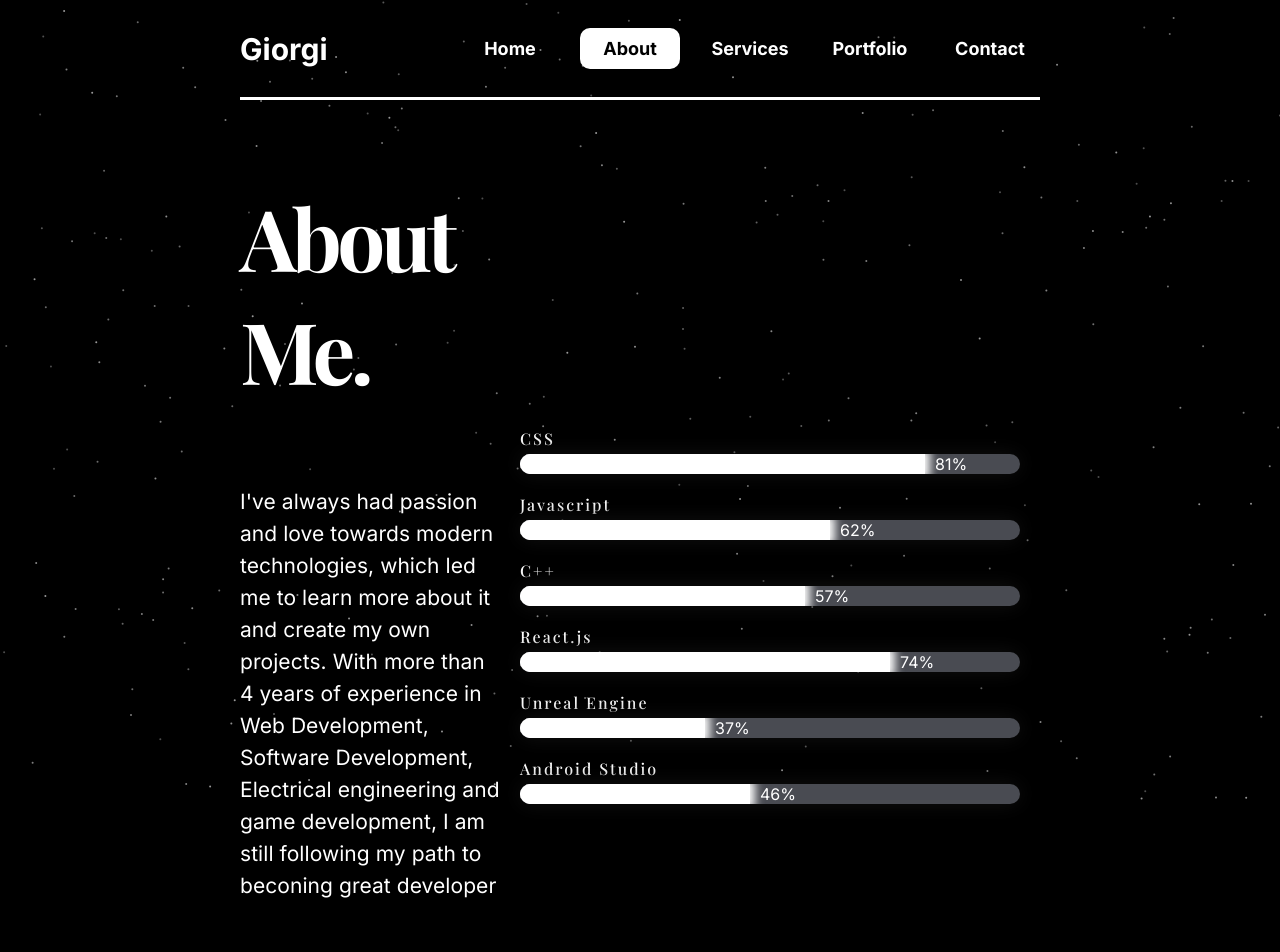
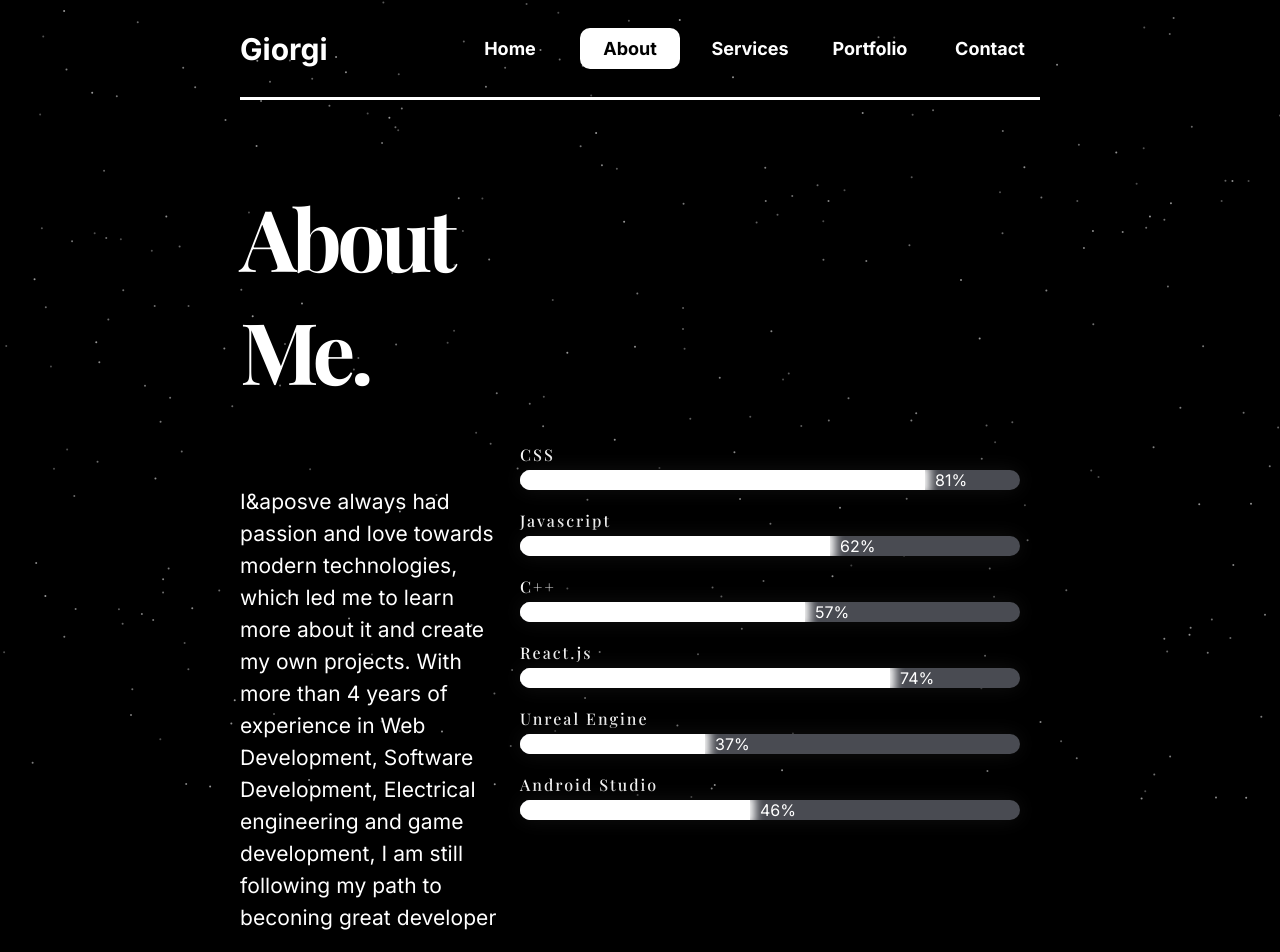
Before and after one commit to RyuKam1/portfolio-website, a Next.js app: page /about in a window 1280 px wide. Shown: the top 952 px of the page. Built offline with nearby package versions, Linux system fonts and the light colour scheme.

Commit message:
apos problem fixed

```diff
--- a/src/app/about/page.jsx
+++ b/src/app/about/page.jsx
@@ -15,11 +15,11 @@ function About() {
           <h1 className={styles.title}>About Me.</h1>
 
           <p className={styles.storyText}>
-            I've always had passion and love towards modern technologies, which
-            led me to learn more about it and create my own projects. With more
-            than 4 years of experience in Web Development, Software Development,
-            Electrical engineering and game development, I am still following my
-            path to beconing great developer
+            I&aposve always had passion and love towards modern technologies,
+            which led me to learn more about it and create my own projects. With
+            more than 4 years of experience in Web Development, Software
+            Development, Electrical engineering and game development, I am still
+            following my path to beconing great developer
           </p>
           {/* <br />
           <p className={styles.storyText}>
@@ -181,8 +181,8 @@ function About() {
                     segments for three months. For first segment I got to learn
                     HTML&CSS, for second I learned Javascript and for third
                     segment I learned React.js-Next.js Development. For final
-                    days I've made fully working website using all of the things
-                    i learned during the classes.
+                    days I&aposve made fully working website using all of the
+                    things i learned during the classes.
                   </p>
                 </div>
               </div>
@@ -303,8 +303,8 @@ function About() {
                     segments for three months. For first segment I got to learn
                     HTML&CSS, for second I learned Javascript and for third
                     segment I learned React.js-Next.js Development. For final
-                    days I've made fully working website using all of the things
-                    i learned during the classes.
+                    days I&aposve made fully working website using all of the
+                    things i learned during the classes.
                   </p>
                 </div>
               </div>
```
